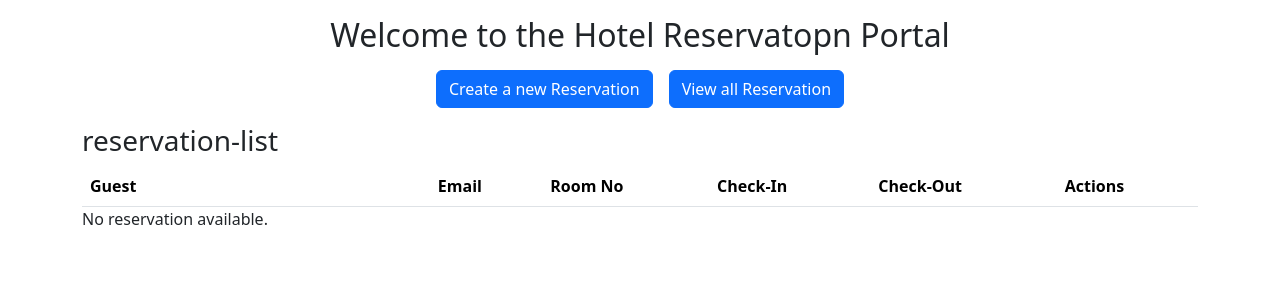
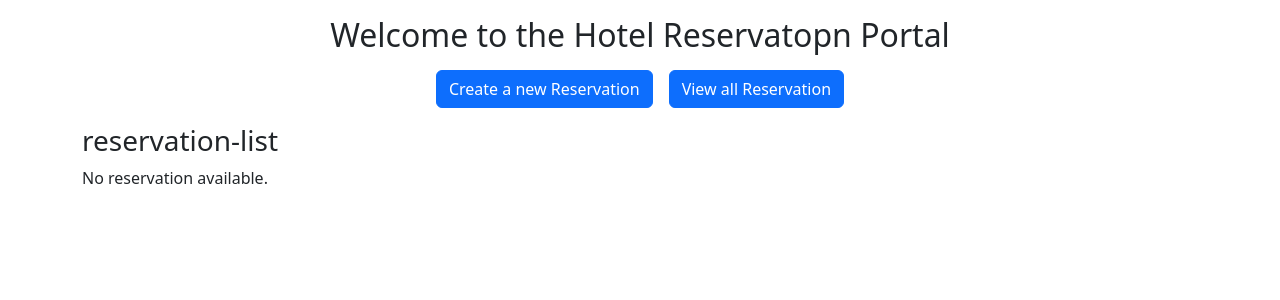
Before and after one commit to chetanananthu/Sample_AngularDemo, an Angular app: page /list in a window 1280 px wide. Shown: the top 300 px of the page. Built offline with nearby package versions, Linux system fonts and the light colour scheme.

Commit message:
updated reservation list

```diff
--- a/src/app/reservation-list/reservation-list.component.html
+++ b/src/app/reservation-list/reservation-list.component.html
@@ -1,7 +1,7 @@
 <app-home></app-home>
 <h3 class="mb-2 mt-3">reservation-list</h3>
 <table class="table table-striped">
-    <thead>
+    <thead *ngIf="reservations.length; else noReservation">
         <tr>
             <th>Guest</th>
             <th>Email</th>
@@ -11,7 +11,7 @@
             <th>Actions</th>
         </tr>
     </thead>
-    <tbody *ngIf="reservations.length; else noReservation">
+    <tbody >
         <tr *ngFor="let reservation of reservations">
             <td>{{reservation.guestName}}</td>
             <td>{{reservation.guestEmail}}</td>
```
